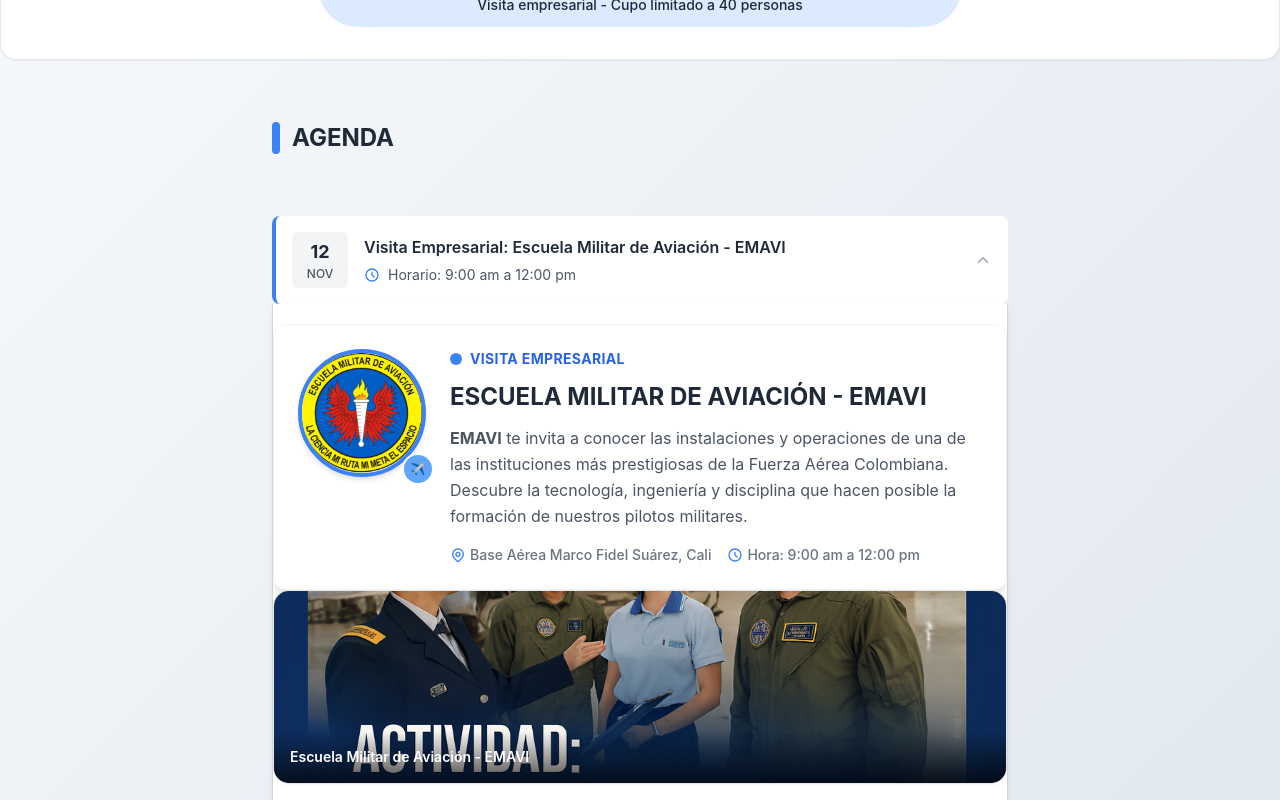
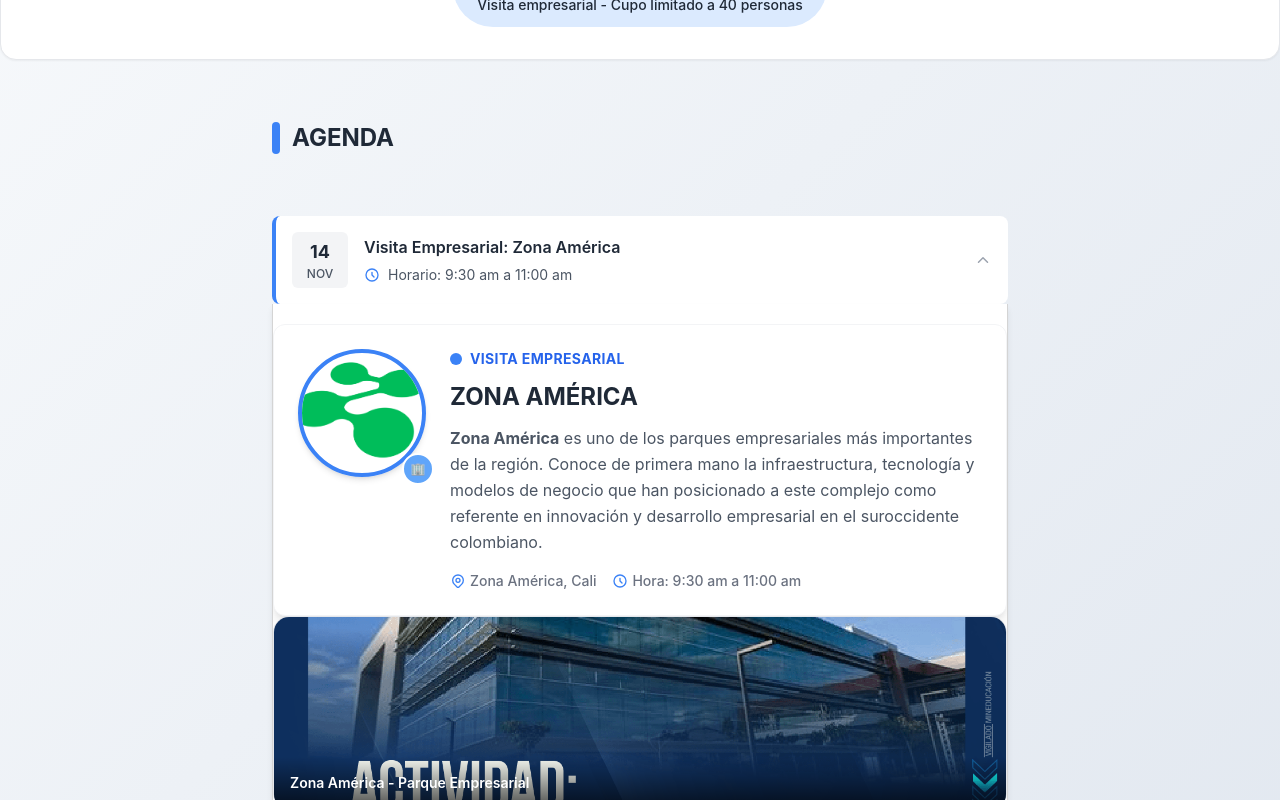
Before and after one commit to Duvhier/unicatolica-xisemanaing-360-, a React (Vite) app: page /formulario-zona-america in a window 1280 px wide. Both pictures are taken after a click on the element 640 px from the left and 530 px from the top of the page. Shown: the part 270-1070 px from the top of the page. Built offline with nearby package versions, Linux system fonts and the light colour scheme.

Commit message:
Fix formulario visitazonaamerica & update errors

```diff
--- a/src/components/FormularioZonaAmerica.tsx
+++ b/src/components/FormularioZonaAmerica.tsx
@@ -1,8 +1,8 @@
 import React, { useState, useRef, useEffect } from "react";
 import { Link } from "react-router-dom";
 import "./FormularioInscripcionLiderazgo.css";
-import EmaviImg from "@/assets/VISITA EMPRESARIAL -12-8.png";
-import LogoEmavi from "@/assets/publicidad/emavi.png";
+import ZonaAmericaImg from "@/assets/VISITA - EMPRESARIAL  -8 ZONAAMERICA.png"; // Asegúrate de tener esta imagen
+import LogoZonaAmerica from "@/assets/Zonamerica.png";
 import facultadesData from '@/assets/facultadesyprogramasacademicos.json';
 
 // 🔹 Interfaz para los programas académicos
@@ -131,6 +131,7 @@
     const expandableRef = useRef<HTMLDivElement | null>(null);
     const formularioRef = useRef<HTMLDivElement | null>(null);
 
+    // 🔹 CAMBIO IMPORTANTE: Cambiar la URL de la API para Zona América
     const API_URL = import.meta.env.VITE_API_URL || "http://localhost:4000";
 
     // 🔹 Cargar los programas académicos desde el JSON LOCAL
@@ -186,7 +187,7 @@
         setModalMessage("");
     };
 
-    // ✅ Conexión con backend EMAVI
+    // ✅ Conexión con backend PARA ZONA AMÉRICA
     const handleSubmit = async (e: React.FormEvent) => {
         e.preventDefault();
         setIsSubmitting(true);
@@ -216,18 +217,29 @@
                 payload.placasVehiculo = formData.placasVehiculo.trim();
             }
 
-            console.log('📤 Enviando payload:', payload);
+            console.log('📤 Enviando payload a Zona América:', payload);
 
-            const res = await fetch(`${API_URL}/visitaemavi/registro`, {
+            // 🔹 CORRECCIÓN: Endpoint corregido
+            const res = await fetch(`${API_URL}/visitazonaamerica/registro`, {
                 method: "POST",
                 headers: { "Content-Type": "application/json" },
                 body: JSON.stringify(payload),
             });
 
-            const responseData = await res.json();
+            // 🔹 MEJORA: Manejar respuestas que no son JSON
+            const responseText = await res.text();
+            console.log('📥 Respuesta del servidor:', responseText);
+
+            let responseData;
+            try {
+                responseData = JSON.parse(responseText);
+            } catch (parseError) {
+                console.error('❌ Error parseando JSON:', parseError);
+                throw new Error(`El servidor respondió con HTML en lugar de JSON. ¿Endpoint correcto? Respuesta: ${responseText.substring(0, 100)}...`);
+            }
 
             if (!res.ok) {
-                // 🔹 Manejo específico de errores del backend
+                // Manejo de errores del backend
                 if (responseData.message?.includes("duplicados")) {
                     showModal(
                         "Registro duplicado",
@@ -246,7 +258,6 @@
                     return;
                 }
 
-                // 🔹 Error genérico
                 throw new Error(responseData.message || `Error ${res.status}`);
             }
 
@@ -269,7 +280,7 @@
             });
 
         } catch (err: any) {
-            console.error(err);
+            console.error('❌ Error en submit:', err);
             showModal(
                 "Error de conexión",
                 err.message || "Error inesperado al enviar el formulario. Por favor, intente nuevamente.",
@@ -279,7 +290,6 @@
             setIsSubmitting(false);
         }
     };
-
     const handleInputChange = (
         e: React.ChangeEvent<HTMLInputElement | HTMLSelectElement>
     ) => {
@@ -405,8 +415,9 @@
                     </p>
 
                     <div className="bg-blue-100 rounded-full px-6 py-3 inline-block">
+                        {/* 🔹 CAMBIO: Actualizar título y descripción para Zona América */}
                         <h1 className="text-2xl md:text-3xl font-bold text-gray-800 leading-tight">
-                            ESCUELA MILITAR DE AVIACIÓN - EMAVI
+                            ZONA AMÉRICA
                         </h1>
                         <p className="text-sm font-medium text-gray-800">
                             Visita empresarial - Cupo limitado a 40 personas
@@ -431,20 +442,21 @@
                     onClick={toggleEvento}
                 >
                     <div className="flex items-center gap-4 p-4">
-                        {/* Fecha */}
+                        {/* Fecha - CAMBIAR según la fecha real de Zona América */}
                         <div className="flex flex-col items-center justify-center bg-gray-100 rounded-md w-14 h-14 flex-shrink-0">
-                            <div className="text-lg font-bold text-gray-800">12</div>
+                            <div className="text-lg font-bold text-gray-800">14</div>
                             <div className="text-xs font-medium text-gray-600 uppercase">NOV</div>
                         </div>
 
-                        {/* Contenido */}
+                        {/* Contenido - ACTUALIZAR para Zona América */}
                         <div className="flex-1 min-w-0">
                             <h3 className="font-semibold text-gray-800 mb-1">
-                                Visita Empresarial: Escuela Militar de Aviación - EMAVI
+                                Visita Empresarial: Zona América
                             </h3>
                             <div className="text-sm text-gray-600 flex items-center gap-2">
                                 <ClockIcon className="w-4 h-4 text-blue-500" />
-                                <span>Horario: 9:00 am a 12:00 pm</span>
+                                {/* 🔹 ACTUALIZAR horario según Zona América */}
+                                <span>Horario: 9:30 am a 11:00 am</span>
                             </div>
                         </div>
 
@@ -468,24 +480,24 @@
                 <div ref={expandableRef} className={`expandable-content ${showEvento ? "expanded" : ""}`}>
                     {showEvento && (
                         <>
-                            {/* Información de la Visita */}
+                            {/* Información de la Visita - ACTUALIZAR para Zona América */}
                             <section className="bg-white rounded-xl p-6 shadow-lg border border-gray-100">
                                 <div className="flex items-start gap-6">
                                     {/* Icono de visita empresarial */}
                                     <div className="flex-shrink-0 relative">
                                         <div className="relative">
                                             <img
-                                                src={LogoEmavi}
-                                                alt="Escuela Militar de Aviación - EMAVI"
+                                                src={LogoZonaAmerica}
+                                                alt="Zona América"
                                                 className="w-32 h-32 rounded-full object-cover border-4 border-blue-500 shadow-md"
                                             />
                                             <div className="absolute -bottom-2 -right-2 bg-blue-400 w-8 h-8 rounded-full flex items-center justify-center border-2 border-white">
-                                                <span className="text-xs text-white">✈️</span>
+                                                <span className="text-xs text-white">🏢</span>
                                             </div>
                                         </div>
                                     </div>
 
-                                    {/* Contenido */}
+                                    {/* Contenido - ACTUALIZAR descripción para Zona América */}
                                     <div className="flex-1">
                                         <div className="flex items-center gap-2 mb-3">
                                             <div className="w-3 h-3 bg-blue-500 rounded-full"></div>
@@ -495,21 +507,22 @@
                                         </div>
 
                                         <h3 className="text-2xl font-bold text-gray-800 mb-3">
-                                            ESCUELA MILITAR DE AVIACIÓN - EMAVI
+                                            ZONA AMÉRICA
                                         </h3>
 
                                         <p className="text-gray-600 leading-relaxed mb-4">
-                                            <strong>EMAVI</strong> te invita a conocer las instalaciones y operaciones de una de las instituciones más prestigiosas de la Fuerza Aérea Colombiana. Descubre la tecnología, ingeniería y disciplina que hacen posible la formación de nuestros pilotos militares.
+                                            <strong>Zona América</strong> es uno de los parques empresariales más importantes de la región. Conoce de primera mano la infraestructura, tecnología y modelos de negocio que han posicionado a este complejo como referente en innovación y desarrollo empresarial en el suroccidente colombiano.
                                         </p>
 
                                         <div className="flex items-center gap-4 text-sm text-gray-500">
                                             <span className="flex items-center gap-1 font-medium">
                                                 <MapPinIcon className="w-4 h-4 text-blue-500" />
-                                                Base Aérea Marco Fidel Suárez, Cali
+                                                Zona América, Cali
                                             </span>
                                             <span className="flex items-center gap-1 font-medium">
                                                 <ClockIcon className="w-4 h-4 text-blue-500" />
-                                                Hora: 9:00 am a 12:00 pm
+                                                {/* 🔹 ACTUALIZAR horario */}
+                                                Hora: 9:30 am a 11:00 am
                                             </span>
                                         </div>
                                     </div>
@@ -521,12 +534,12 @@
                                 {/* Imagen con overlay */}
                                 <div className="relative rounded-2xl overflow-hidden border border-gray-200 shadow-sm">
                                     <img
-                                        src={EmaviImg}
-                                        alt="Visita Escuela Militar de Aviación - EMAVI"
+                                        src={ZonaAmericaImg}
+                                        alt="Visita Zona América"
                                         className="w-full h-48 object-cover"
                                     />
                                     <div className="absolute bottom-0 left-0 right-0 bg-gradient-to-t from-black/70 to-transparent p-4">
-                                        <p className="text-white font-semibold text-sm">Escuela Militar de Aviación - EMAVI</p>
+                                        <p className="text-white font-semibold text-sm">Zona América - Parque Empresarial</p>
                                     </div>
                                 </div>
 
@@ -562,7 +575,7 @@
                         </>
                     )}
 
-                    {/* FORMULARIO */}
+                    {/* FORMULARIO - Este se mantiene igual */}
                     {showFormulario && (
                         <section ref={formularioRef} className="bg-white rounded-xl shadow-md border border-gray-200 p-6 mt-6">
                             <form onSubmit={handleSubmit} className="space-y-6">
--- a/src/components/Inscripcion.tsx
+++ b/src/components/Inscripcion.tsx
@@ -326,7 +326,7 @@
             case 21: // CDI Alimentos Cárnicos
               endpoint = `${API_URL}/visitacarnicos/estado-registros`;
               break;
-              case 22: // Certificación Full Stack Día 1
+            case 22: // Certificación Full Stack Día 1
               endpoint = `${API_URL}/desarrollofullstack/estado-registros?dia=22`;
               break;
             case 23: // Certificación Full Stack Día 2
@@ -753,8 +753,7 @@
           tipo: "Conversatorio",
           destacado: false,
           participantes: [
-            "Dra. Clara Eugenia Satizabal Serna - Decana Facultad de Ingeniería",
-            "Monseñor Luis Fernando Rodríguez Velásquez - Arzobispo de Cali",
+            "Dra. Clara Eugenia Satizabal Serna - Decana Facultad de Ingeniería - Moderadora",
             "Dr. Jorge Antonio Silva Leal - Vicerrector Académico",
             "Dr. José Armando Ordóñez Córdoba - Profesor del Dpto. Computación y Sistemas Inteligentes - Universidad ICESI",
             "Dr. Julián Portocarrero Hermann - Ingeniero Mecánico",
@@ -916,7 +915,7 @@
       actividades: [
         {
           id: 13,
-          hora: "9:30 am - 11:00 pm",
+          hora: "9:30 am - 11:00 am",
           titulo: "Visita Empresarial – ZONAMERICA",
           ponente: "",
           lugar: "Zonamérica - Calle 36, Auto. Cali - Jamundi #760030 128-321",
@@ -1283,11 +1282,10 @@
                         {nombreCompleto}
                       </span>
                       {esModerador && (
-                        <span className="bg-unigold/10 text-unigold text-xs px-2 py-0.5 rounded-full font-semibold whitespace-nowrap flex-shrink-0">
-                          Mod
+                        <span className="bg-gradient-to-r from-unigold to-yellow-500 text-white text-xs px-3 py-1 rounded-full font-bold whitespace-nowrap flex-shrink-0 shadow-md">
+                          ⭐ MODERADORA
                         </span>
-                      )}
-                    </div>
+                      )}</div>
                     {participante.includes(' - ') && (
                       <p className="text-xs text-gray-600 mt-0.5 leading-tight">
                         {participante.split(' - ')[1]}
```
Also changed, not shown: 1 other file (tests, documents, lock files or other folders). Lines whose indentation alone changed are shown as unchanged.
